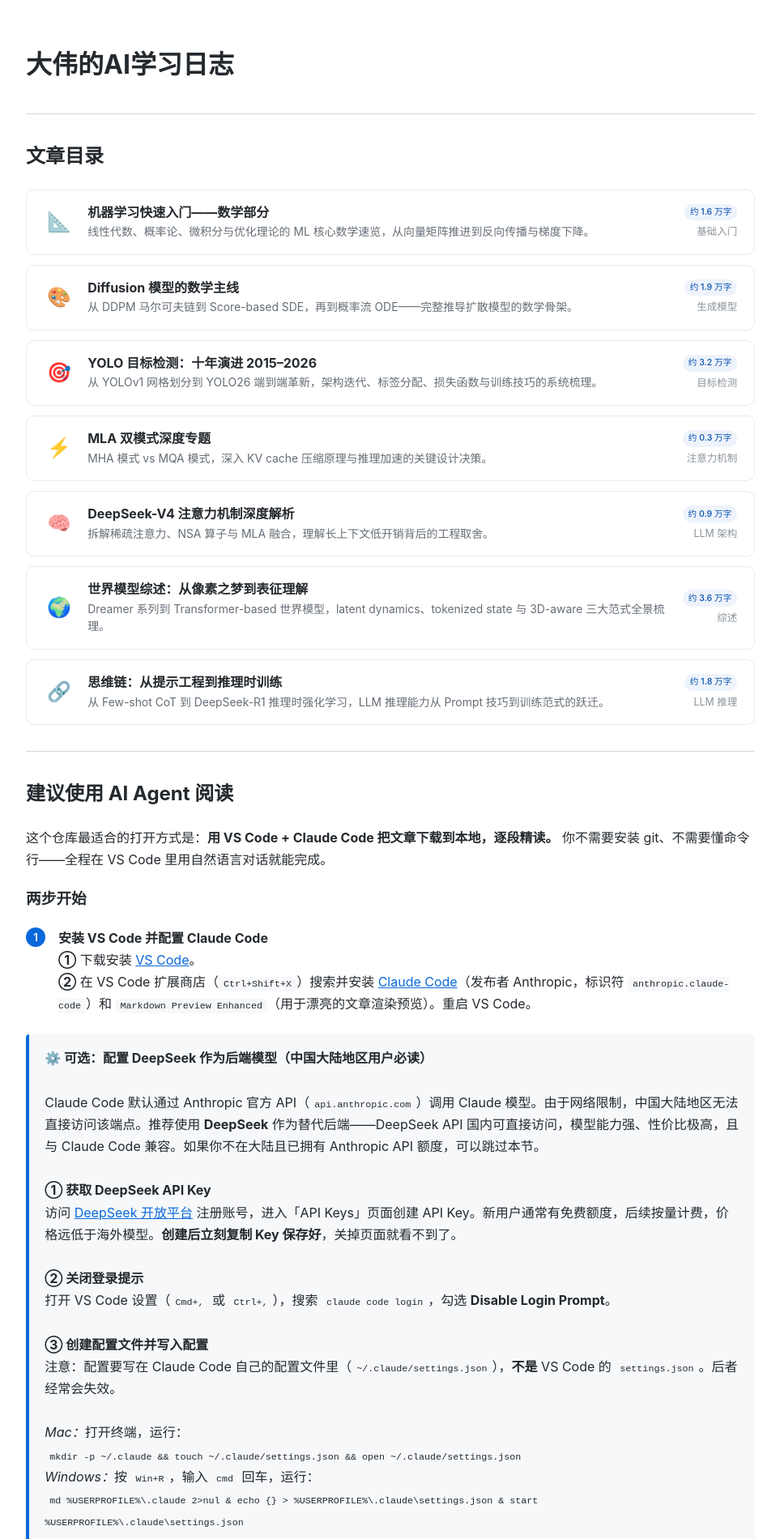
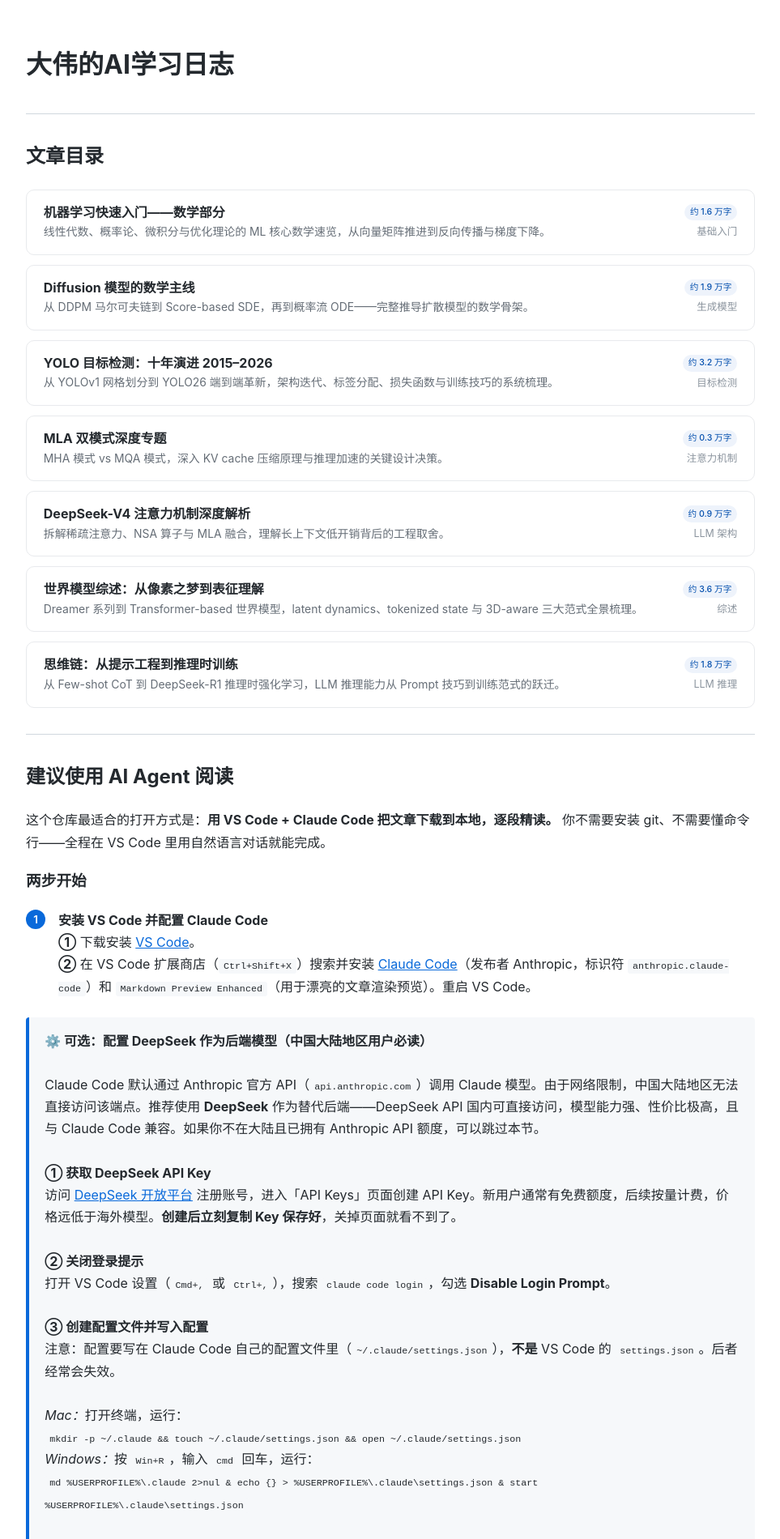
Before and after one commit to liuwwei3/liuwwei3.github.io, a Jekyll site: the page built from index.md, in a window 1280 px wide. Shown: the top 1900 px of the page at 81% size, without its empty margins (158-1121 px from the left). Built offline with Jekyll 4.4.1, drawn with Linux system fonts in a browser that asks for light colours.

Commit message:
修复 README 为纯 Markdown 格式，移除文章卡片图标，新增图片灯箱
- README: 修复第一篇文章的破碎 HTML 为纯 Markdown 列表
- index: 移除所有文章卡片的 emoji 图标，更简洁
- index: vscode-read-config.jpeg 点击改为灯箱浮窗（背景遮罩 + x / Esc 关闭）
- index: 修复 Python 脚本导致的个别缩进问题

Co-Authored-By: Claude <noreply@anthropic.com>

```diff
--- a/index.md
+++ b/index.md
@@ -30,12 +30,6 @@ title: 大伟的AI学习日志
     transform: translateY(-1px);
     box-shadow: 0 4px 16px rgba(9,105,218,0.08), 0 1px 3px rgba(0,0,0,0.03);
     border-color: #b6c8e5;
-  }
-  .post-card-icon {
-    font-size: 1.5em;
-    flex-shrink: 0;
-    width: 1.6em;
-    text-align: center;
   }
   .post-card-body {
     flex: 1;
@@ -78,6 +72,14 @@ title: 大伟的AI学习日志
     font-weight: 500;
     white-space: nowrap;
   }
+
+  /* 图片灯箱 */
+  .img-lightbox { display: none; position: fixed; inset: 0; z-index: 9999; background: rgba(0,0,0,0.82); align-items: center; justify-content: center; }
+  .img-lightbox:target { display: flex; }
+  .img-lightbox img { max-width: 92vw; max-height: 90vh; border-radius: 10px; box-shadow: 0 8px 40px rgba(0,0,0,0.4); }
+  .img-lightbox-close { position: absolute; top: 18px; right: 24px; font-size: 2em; color: #ccc; text-decoration: none; line-height: 1; transition: color 0.15s; }
+  .img-lightbox-close:hover { color: #fff; }
+  .img-lightbox-bg { position: absolute; inset: 0; cursor: default; }
 </style>
 
 # 大伟的AI学习日志
@@ -90,7 +92,6 @@ title: 大伟的AI学习日志
 
   <a href="blogs/math-primer-for-ml" style="text-decoration:none; color:inherit;">
   <div class="post-card">
-    <div class="post-card-icon">📐</div>
     <div class="post-card-body">
       <div class="post-card-title">机器学习快速入门——数学部分</div>
       <div class="post-card-desc">线性代数、概率论、微积分与优化理论的 ML 核心数学速览，从向量矩阵推进到反向传播与梯度下降。</div>
@@ -104,7 +105,6 @@ title: 大伟的AI学习日志
 
   <a href="blogs/diffusion-math" style="text-decoration:none; color:inherit;">
   <div class="post-card">
-    <div class="post-card-icon">🎨</div>
     <div class="post-card-body">
       <div class="post-card-title">Diffusion 模型的数学主线</div>
       <div class="post-card-desc">从 DDPM 马尔可夫链到 Score-based SDE，再到概率流 ODE——完整推导扩散模型的数学骨架。</div>
@@ -117,9 +117,7 @@ title: 大伟的AI学习日志
   </a>
 
   <a href="blogs/YOLO-Complete-Learning-Guide" style="text-decoration:none; color:inherit;">
-  <div class="post-card">
-    <div class="post-card-icon">🎯</div>
-    <div class="post-card-body">
+  <div class="post-card">    <div class="post-card-body">
       <div class="post-card-title">YOLO 目标检测：十年演进 2015–2026</div>
       <div class="post-card-desc">从 YOLOv1 网格划分到 YOLO26 端到端革新，架构迭代、标签分配、损失函数与训练技巧的系统梳理。</div>
     </div>
@@ -131,9 +129,7 @@ title: 大伟的AI学习日志
   </a>
 
   <a href="blogs/mla_modes_deep_dive" style="text-decoration:none; color:inherit;">
-  <div class="post-card">
-    <div class="post-card-icon">⚡</div>
-    <div class="post-card-body">
+  <div class="post-card">    <div class="post-card-body">
       <div class="post-card-title">MLA 双模式深度专题</div>
       <div class="post-card-desc">MHA 模式 vs MQA 模式，深入 KV cache 压缩原理与推理加速的关键设计决策。</div>
     </div>
@@ -145,9 +141,7 @@ title: 大伟的AI学习日志
   </a>
 
   <a href="blogs/dsv4_att" style="text-decoration:none; color:inherit;">
-  <div class="post-card">
-    <div class="post-card-icon">🧠</div>
-    <div class="post-card-body">
+  <div class="post-card">    <div class="post-card-body">
       <div class="post-card-title">DeepSeek-V4 注意力机制深度解析</div>
       <div class="post-card-desc">拆解稀疏注意力、NSA 算子与 MLA 融合，理解长上下文低开销背后的工程取舍。</div>
     </div>
@@ -159,9 +153,7 @@ title: 大伟的AI学习日志
   </a>
 
   <a href="blogs/world-models-survey" style="text-decoration:none; color:inherit;">
-  <div class="post-card">
-    <div class="post-card-icon">🌍</div>
-    <div class="post-card-body">
+  <div class="post-card">    <div class="post-card-body">
       <div class="post-card-title">世界模型综述：从像素之梦到表征理解</div>
       <div class="post-card-desc">Dreamer 系列到 Transformer-based 世界模型，latent dynamics、tokenized state 与 3D-aware 三大范式全景梳理。</div>
     </div>
@@ -173,9 +165,7 @@ title: 大伟的AI学习日志
   </a>
 
   <a href="blogs/cot-survey" style="text-decoration:none; color:inherit;">
-  <div class="post-card">
-    <div class="post-card-icon">🔗</div>
-    <div class="post-card-body">
+  <div class="post-card">    <div class="post-card-body">
       <div class="post-card-title">思维链：从提示工程到推理时训练</div>
       <div class="post-card-desc">从 Few-shot CoT 到 DeepSeek-R1 推理时强化学习，LLM 推理能力从 Prompt 技巧到训练范式的跃迁。</div>
     </div>
@@ -204,6 +194,13 @@ title: 大伟的AI学习日志
 
   </li>
 </ol>
+
+<!-- 图片灯箱浮层 -->
+<div class="img-lightbox" id="img-vscode-setup">
+  <a class="img-lightbox-bg" href="#_" title="关闭"></a>
+  <a class="img-lightbox-close" href="#_" title="关闭 (Esc)">&times;</a>
+  <img src="vscode-read-config.jpeg" alt="VS Code 工作界面">
+</div>
 
 <div style="background:#f6f8fa; border-left:4px solid #0969da; padding:1em 1.2em; margin:1.5em 0; border-radius:4px;">
 <strong>⚙️ 可选：配置 DeepSeek 作为后端模型（中国大陆地区用户必读）</strong><br><br>
@@ -239,7 +236,7 @@ Claude Code 默认通过 Anthropic 官方 API（<code>api.anthropic.com</code>
     <code>请 clone 仓库 https://github.com/liuwwei3/liuwwei3.github.io.git 到当前文件夹下的 liuwwei3.github.io 子目录</code><br>
     Claude Code 执行完毕后，用 VS Code 打开 <code>liuwwei3.github.io</code> 文件夹。所有文章都在 <code>blogs/</code> 目录下。选中 <code>.md</code> 文件，用 <code>Ctrl+K V</code>（Mac: <code>Cmd+K V</code>）开启 Markdown 预览，边看边向 Claude Code 提问。
     配置完成之后，工作界面如下：<br>
-    <img src="vscode-read-config.jpeg" alt="VS Code 工作界面" style="max-width:100%; border-radius:8px; margin-top:0.4em; border:1px solid #d0d7de;">
+    <a href="#img-vscode-setup"><img src="vscode-read-config.jpeg" alt="VS Code 工作界面" style="max-width:100%; border-radius:8px; margin-top:0.4em; border:1px solid #d0d7de; cursor:zoom-in;"></a>
   </li>
   <li>
     <strong>使用文中注释实现精细问答</strong><br>
```
Also changed, not shown: README.md.
